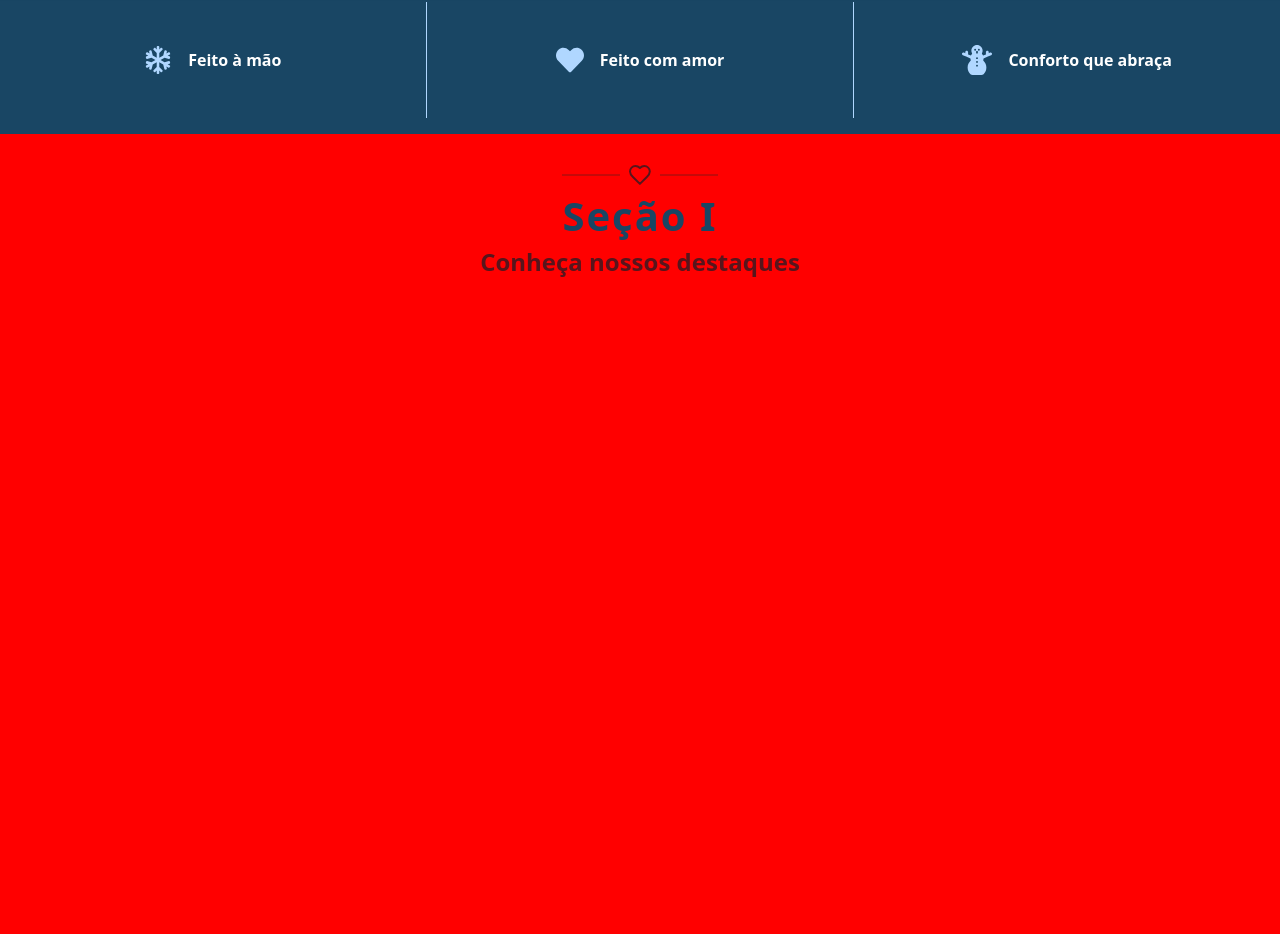
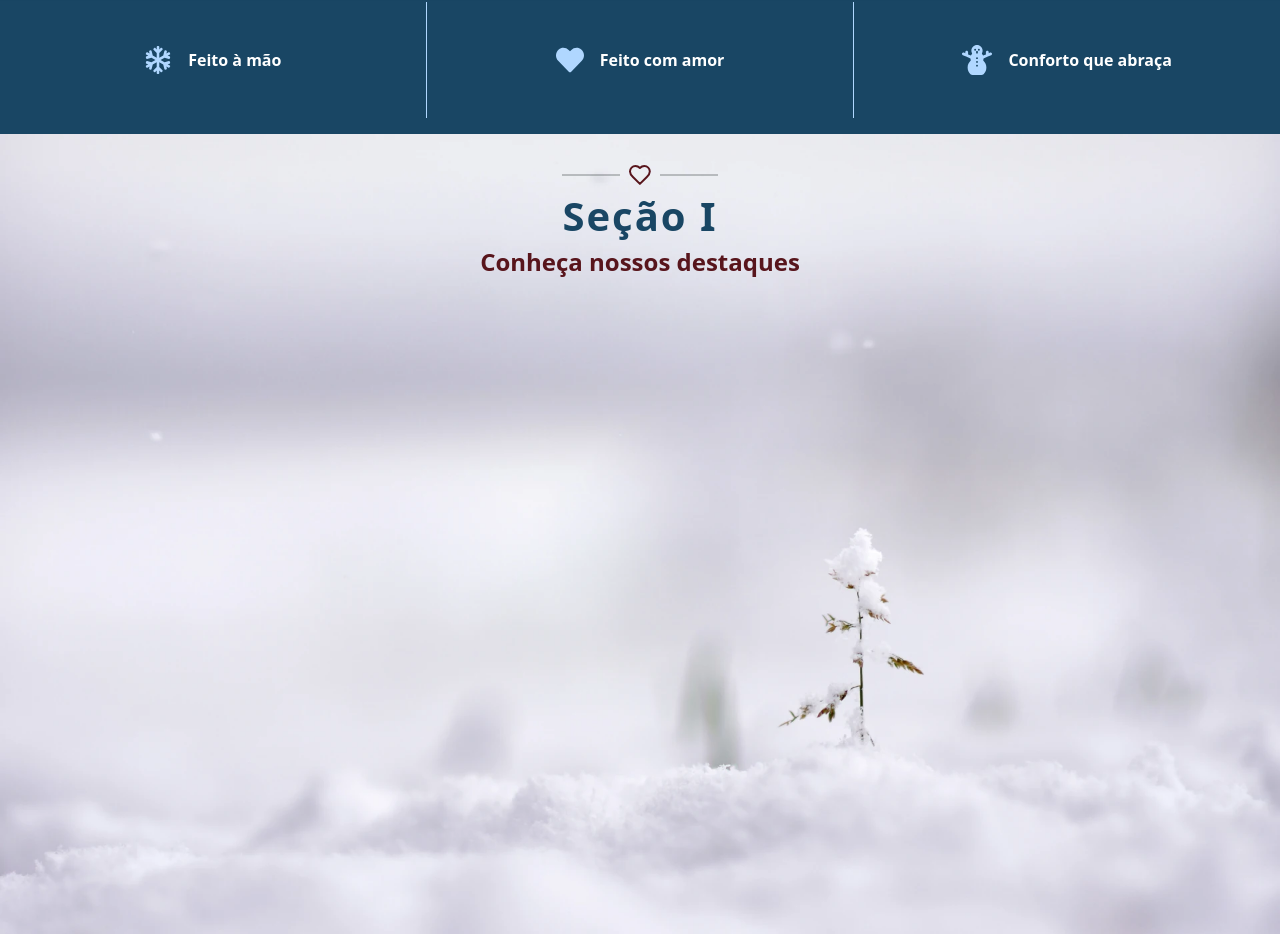
Before and after one commit to adceduardo/happy-winter, a React (Vite) app in the folder happy-winter/: page / in a window 1280 px wide. Shown: the part 666-1600 px from the top of the page. Built offline with nearby package versions, Linux system fonts and the light colour scheme.

Commit message:
[test] remove test of bug css

```diff
--- a/happy-winter/src/components/ProductSection/ProductSection.css
+++ b/happy-winter/src/components/ProductSection/ProductSection.css
@@ -44,7 +44,3 @@
     font-weight: bold;
   }
 }
-
-.product-section{
-  background: red;
-}
```
